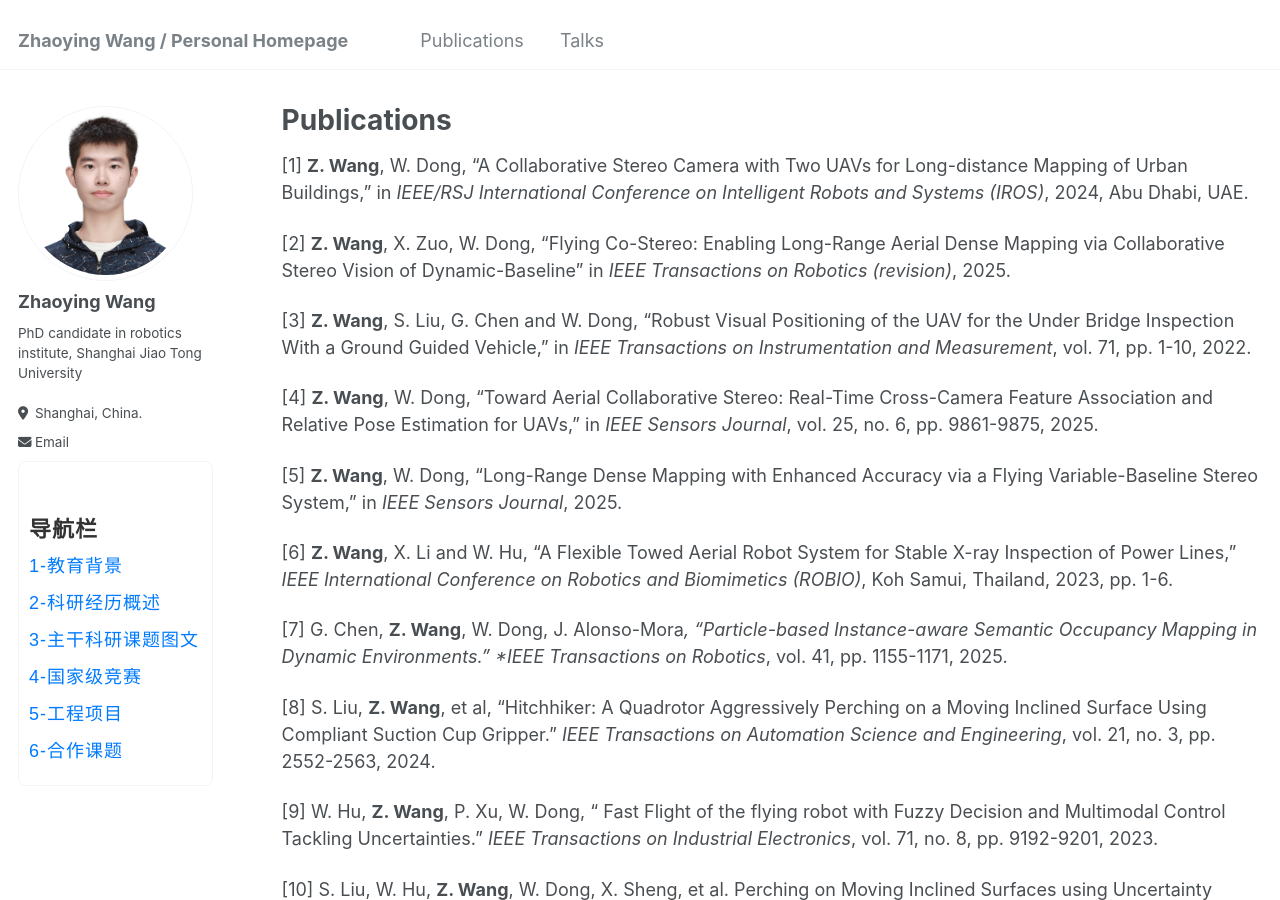
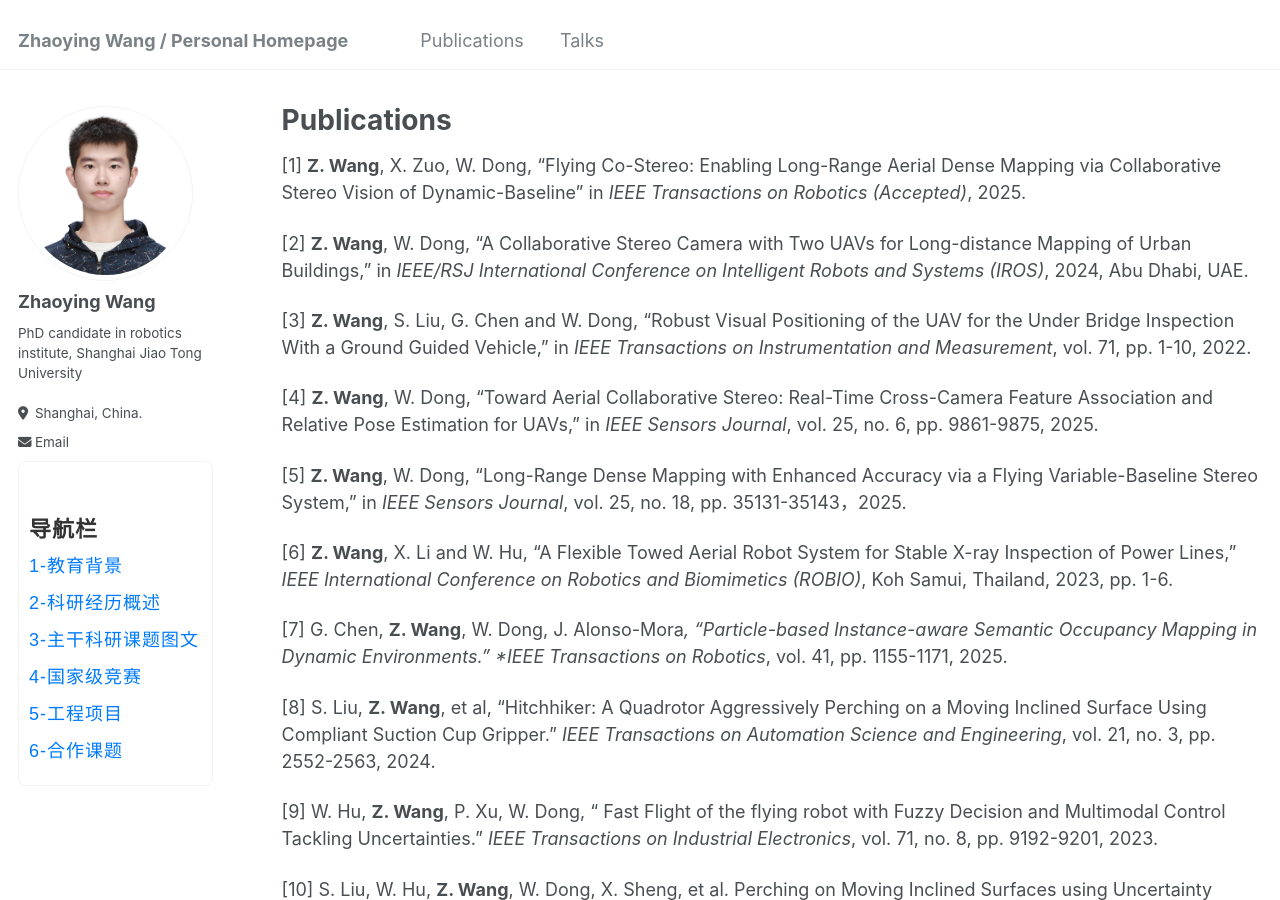
Before and after one commit to myboyhood/myboyhood.github.io, a Jekyll site: the page built from _pages/my-publications.md, in a window 1280 px wide and 900 px high. Built offline with Jekyll 4.4.1, drawn with Linux system fonts in a browser that asks for light colours.

Commit message:
change TRO accepted
修改TRO论文状态

```diff
--- a/_pages/my-publications.md
+++ b/_pages/my-publications.md
@@ -5,15 +5,15 @@ permalink: /my-publications/
 author_profile: true
 ---
 
-[1] **Z. Wang**, W. Dong, "A Collaborative Stereo Camera with Two UAVs for Long-distance Mapping of Urban Buildings," in *IEEE/RSJ International Conference on Intelligent Robots and Systems (IROS)*, 2024, Abu Dhabi, UAE.
+[1] **Z. Wang**, X. Zuo, W. Dong, "Flying Co-Stereo: Enabling Long-Range Aerial Dense Mapping via Collaborative Stereo Vision of Dynamic-Baseline" in *IEEE Transactions on Robotics (Accepted)*, 2025.
 
-[2] **Z. Wang**, X. Zuo, W. Dong, "Flying Co-Stereo: Enabling Long-Range Aerial Dense Mapping via Collaborative Stereo Vision of Dynamic-Baseline" in *IEEE Transactions on Robotics (revision)*, 2025.
+[2] **Z. Wang**, W. Dong, "A Collaborative Stereo Camera with Two UAVs for Long-distance Mapping of Urban Buildings," in *IEEE/RSJ International Conference on Intelligent Robots and Systems (IROS)*, 2024, Abu Dhabi, UAE.
 
 [3] **Z. Wang**, S. Liu, G. Chen and W. Dong, "Robust Visual Positioning of the UAV for the Under Bridge Inspection With a Ground Guided Vehicle," in *IEEE Transactions on Instrumentation and Measurement*, vol. 71, pp. 1-10, 2022.
 
 [4] **Z. Wang**, W. Dong, "Toward Aerial Collaborative Stereo: Real-Time Cross-Camera Feature Association and Relative Pose Estimation for UAVs," in *IEEE Sensors Journal*, vol. 25, no. 6, pp. 9861-9875, 2025.
 
-[5] **Z. Wang**, W. Dong, "Long-Range Dense Mapping with Enhanced Accuracy via a Flying Variable-Baseline Stereo System," in *IEEE Sensors Journal*, 2025.
+[5] **Z. Wang**, W. Dong, "Long-Range Dense Mapping with Enhanced Accuracy via a Flying Variable-Baseline Stereo System," in *IEEE Sensors Journal*, vol. 25, no. 18, pp. 35131-35143，2025.
 
 [6] **Z. Wang**, X. Li and W. Hu, "A Flexible Towed Aerial Robot System for Stable X-ray Inspection of Power Lines," *IEEE International Conference on Robotics and Biomimetics (ROBIO)*, Koh Samui, Thailand, 2023, pp. 1-6.
 
```
Also changed, not shown: _pages/about.md (+3 -3 lines).
